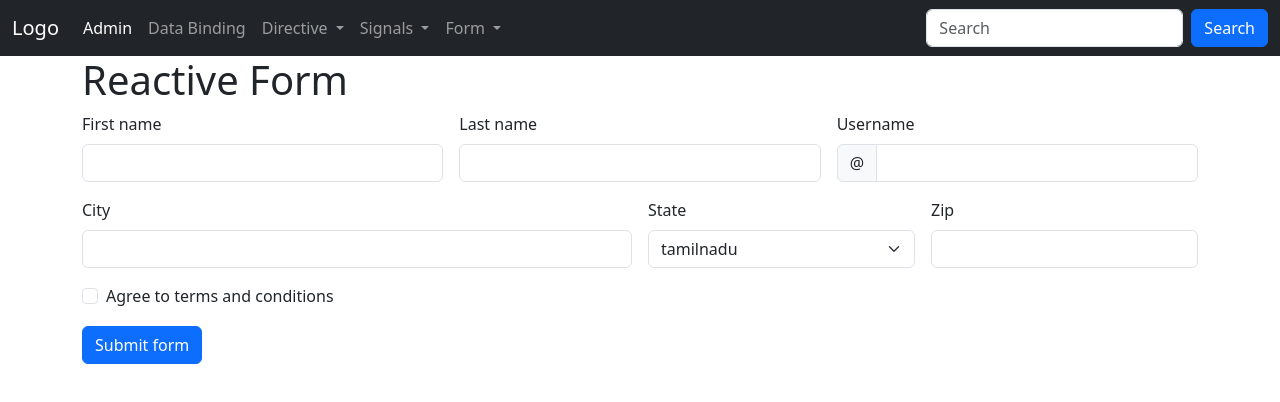
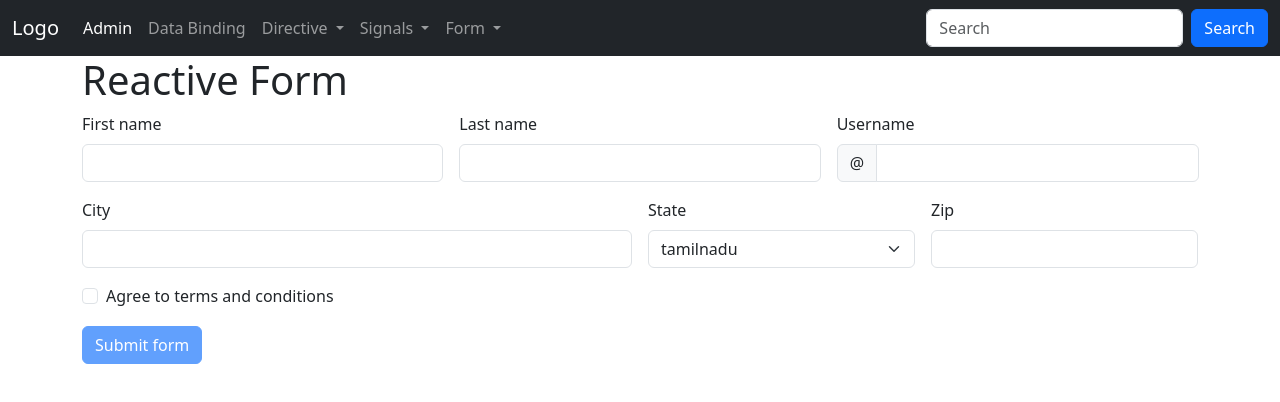
Before and after one commit to rahul-aot/angular19, an Angular app: page /reactiveForm in a window 1280 px wide. Shown: the top 402 px of the page. Built offline with nearby package versions, Linux system fonts and the light colour scheme.

Commit message:
reactive form completed

```diff
--- a/src/app/components/reactive-form/reactive-form.component.html
+++ b/src/app/components/reactive-form/reactive-form.component.html
@@ -4,15 +4,22 @@
         <div class="col-md-4">
           <label for="validationCustom01" class="form-label">First name</label>
           <input type="text" formControlName="fName" class="form-control" id="validationCustom01" value="Mark" required>
-          <div class="valid-feedback">
-            Looks good!
+          <div class="text-danger">
+            @if (userForm.controls['fName'].errors?.['required'] && userForm.controls['fName'].touched && userForm.controls['fName'].dirty){
+                <span >This is required</span>
+            }
           </div>
         </div>
         <div class="col-md-4">
           <label for="validationCustom02" class="form-label">Last name</label>
           <input type="text" formControlName="lName" class="form-control" id="validationCustom02" value="Otto" required>
-          <div class="valid-feedback">
-            Looks good!
+          <div class="text-danger">
+            @if (userForm.controls['lName'].errors?.['required'] && userForm.controls['lName'].touched && userForm.controls['lName'].dirty){
+                <span >This is required</span>
+            }
+            @if (userForm.controls['lName'].errors?.['minlength'] && userForm.controls['lName'].touched && userForm.controls['lName'].dirty){
+                <span >Must be at least 4 characters long</span>
+            }
           </div>
         </div>
         <div class="col-md-4">
@@ -20,16 +27,20 @@
           <div class="input-group has-validation">
             <span class="input-group-text" id="inputGroupPrepend">&#64;</span>
             <input type="text" formControlName="userName" class="form-control" id="validationCustomUsername" aria-describedby="inputGroupPrepend" required>
-            <div class="invalid-feedback">
-              Please choose a username.
+            <div class="text-danger">
+              @if (userForm.controls['userName'].errors?.['email']) {
+                <span >Please enter a valid email address.</span>
+              }
             </div>
           </div>
         </div>
         <div class="col-md-6">
           <label for="validationCustom03" class="form-label">City</label>
           <input type="text" formControlName="city" class="form-control" id="validationCustom03" required>
-          <div class="invalid-feedback">
-            Please provide a valid city.
+          <div class="text-danger">
+            @if (userForm.controls['city'].errors?.['required'] && userForm.controls['city'].touched && userForm.controls['city'].dirty) {
+                <span >This is required.</span>
+            }
           </div>
         </div>
         <div class="col-md-3">
@@ -43,15 +54,19 @@
             <option value="andhra pradesh">andhra pradesh</option>
             <option value="maharashtra">maharashtra</option>
           </select>
-          <div class="invalid-feedback">
-            Please select a valid state.
+          <div class="text-danger">
+            @if (userForm.controls['state'].errors?.['required']) {
+                <span >This is required.</span>
+            }
           </div>
         </div>
         <div class="col-md-3">
           <label for="validationCustom05" class="form-label">Zip</label>
           <input type="text" formControlName="zip" class="form-control" id="validationCustom05" required>
-          <div class="invalid-feedback">
-            Please provide a valid zip.
+          <div class="text-danger">
+            @if (userForm.controls['zip'].errors?.['required'] && userForm.controls['zip'].touched && userForm.controls['zip'].dirty) {
+                <span >This is required.</span>
+            }
           </div>
         </div>
         <div class="col-12">
@@ -60,13 +75,15 @@
             <label class="form-check-label" for="invalidCheck">
               Agree to terms and conditions
             </label>
-            <div class="invalid-feedback">
-              You must agree before submitting.
+            <div class="text-danger">
+              @if (userForm.controls['isAggree'].errors?.['required'] && userForm.controls['isAggree'].touched && userForm.controls['isAggree'].dirty) {
+                <span >You must agree before submitting.</span>
+              }
             </div>
           </div>
         </div>
         <div class="col-12">
-          <button class="btn btn-primary" type="submit">Submit form</button>
+          <button class="btn btn-primary" [disabled]="!userForm.valid" type="submit">Submit form</button>
         </div>
       </form>
 </div>
--- a/src/app/components/reactive-form/reactive-form.component.ts
+++ b/src/app/components/reactive-form/reactive-form.component.ts
@@ -1,5 +1,5 @@
 import { Component } from '@angular/core';
-import { FormControl, FormGroup, ReactiveFormsModule } from '@angular/forms';
+import { FormControl, FormGroup, ReactiveFormsModule, Validators } from '@angular/forms';
 
 @Component({
   selector: 'app-reactive-form',
@@ -10,17 +10,26 @@ import { FormControl, FormGroup, ReactiveFormsModule } from '@angular/forms';
 export class ReactiveFormComponent {
 
   userForm: FormGroup = new FormGroup({
-    fName : new FormControl(''),
-    lName : new FormControl(''),
-    userName : new FormControl(''),
-    city : new FormControl(''),
-    state : new FormControl('tamilnadu'),
-    zip : new FormControl(''),
-    isAggree: new FormControl(false)
+    fName : new FormControl('',[Validators.required]),
+    lName : new FormControl('',[Validators.required,Validators.minLength(4)]),
+    userName : new FormControl('',[Validators.email]),
+    city : new FormControl('',[Validators.required]),
+    state : new FormControl('tamilnadu',[Validators.required]),
+    zip : new FormControl('',[Validators.required]),
+    isAggree: new FormControl(false,[Validators.required])
   })
+
+  constructor() {
+    this.userForm.controls['state'].disable();
+    setTimeout(() => this.userForm.controls['state'].enable(), 5000);
+    const isValid = this.userForm.valid;
+  }
 
   onSubmit(){
     const formValue= this.userForm.value;
     console.log(formValue);
   }
+
+
+
 }
```
